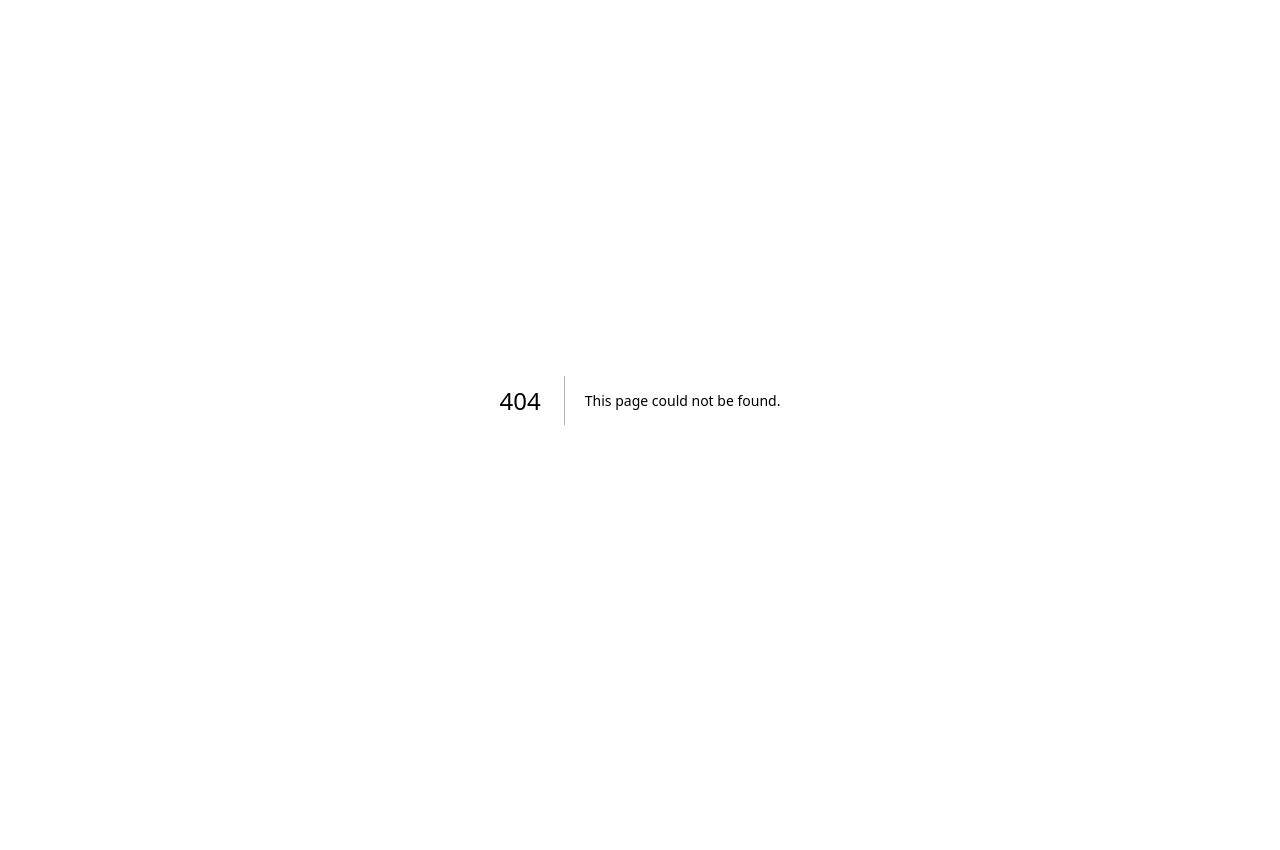
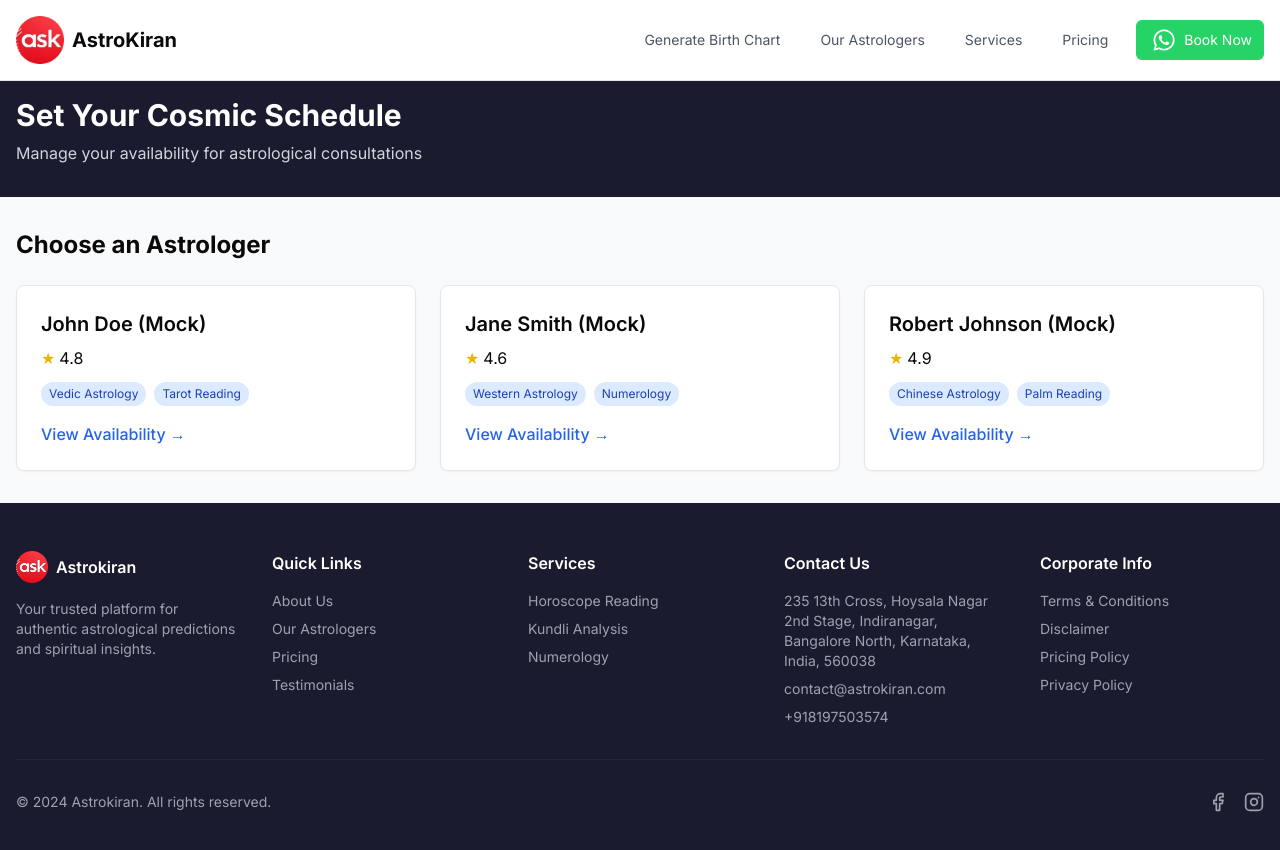
Before and after one commit to Astrokiran/ask-website, a Next.js app: page /scheduling in a window 1280 px wide. Before the commit this address had no page. Shown: the top 850 px of the page. Before the commit the page ends 800 px from the top, so only its background shows below. Built offline with nearby package versions, Linux system fonts and the light colour scheme; no server answers.

Commit message:
pages added

```diff
--- /dev/null
+++ b/app/scheduling/page.tsx
@@ -0,0 +1,96 @@
+"use client";
+
+import { useState, useEffect } from "react";
+import { NavBar } from "@/components/nav-bar";
+import { Footer } from "@/components/footer";
+import { ScheduleHeader } from "@/components/scheduling/schedule-header";
+import Link from "next/link";
+
+interface Astrologer {
+    id: string;
+    name: string;
+    specialties: string[];
+    rating: number;
+}
+
+export default function SchedulingPage() {
+    const [astrologers, setAstrologers] = useState<Astrologer[]>([]);
+    const [isLoading, setIsLoading] = useState<boolean>(true);
+
+    useEffect(() => {
+        const fetchAstrologers = async () => {
+            setIsLoading(true);
+            try {
+                const response = await fetch('/api/astrologers');
+
+                if (!response.ok) {
+                    throw new Error('Failed to fetch astrologers');
+                }
+
+                const result = await response.json();
+                if (result && Array.isArray(result.data)) {
+                    setAstrologers(result.data);
+                } else {
+                    throw new Error('Invalid data format received from API');
+                }
+            } catch (error) {
+                console.error('Error fetching astrologers:', error);
+            } finally {
+                setIsLoading(false);
+            }
+        };
+
+        fetchAstrologers();
+    }, []);
+
+    return (
+        <div className="min-h-screen bg-[#F9FAFB]">
+            <NavBar />
+
+            <ScheduleHeader />
+
+            <div className="container mx-auto px-4 py-8">
+                <h1 className="text-2xl font-bold mb-6">Choose an Astrologer</h1>
+
+                {isLoading ? (
+                    <div className="flex justify-center items-center h-64">
+                        <p className="text-lg">Loading astrologers...</p>
+                    </div>
+                ) : (
+                    <div className="grid grid-cols-1 md:grid-cols-2 lg:grid-cols-3 gap-6">
+                        {astrologers.map((astrologer) => (
+                            <Link
+                                key={astrologer.id}
+                                href={`/scheduling/${astrologer.id}`}
+                                className="block"
+                            >
+                                <div className="bg-white p-6 rounded-lg shadow-sm border border-gray-200 hover:shadow-md transition-shadow">
+                                    <h2 className="text-xl font-semibold mb-2">{astrologer.name}</h2>
+                                    <div className="flex items-center mb-3">
+                                        <span className="text-yellow-500">★</span>
+                                        <span className="ml-1">{astrologer.rating.toFixed(1)}</span>
+                                    </div>
+                                    <div className="flex flex-wrap gap-2 mt-3">
+                                        {astrologer.specialties.map((specialty, index) => (
+                                            <span
+                                                key={index}
+                                                className="px-2 py-1 bg-blue-100 text-blue-800 text-xs rounded-full"
+                                            >
+                                                {specialty}
+                                            </span>
+                                        ))}
+                                    </div>
+                                    <div className="mt-4 text-blue-600 font-medium">
+                                        View Availability →
+                                    </div>
+                                </div>
+                            </Link>
+                        ))}
+                    </div>
+                )}
+            </div>
+
+            <Footer />
+        </div>
+    );
+}
```
